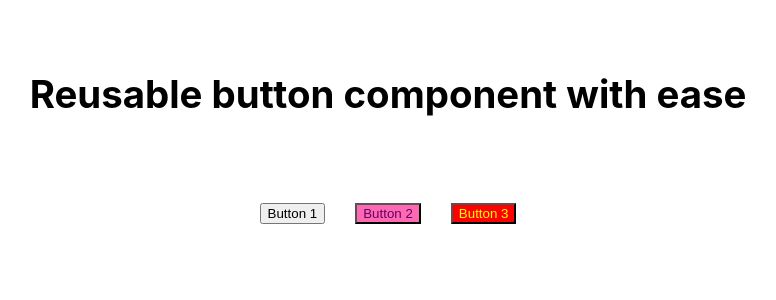
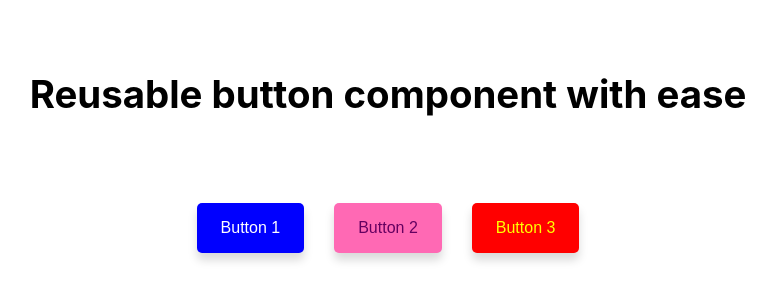
Before and after one commit to saltsthlm/reusable-component, a React (Vite) app: page / in a window 1280 px wide. Shown: the top 300 px of the page, without its empty margins (252-1028 px from the left). Built offline with nearby package versions, Linux system fonts and the light colour scheme.

Commit message:
Add styles to Button component

```diff
--- a/src/components/button.module.css
+++ b/src/components/button.module.css
@@ -1,13 +1,22 @@
-.genericButton {
+.button {
+  display: flex;
+  align-items: center;
+  justify-content: center;
+  flex-shrink: 0;
+  flex-grow: 0;
+  gap: 0.5rem;
+  max-height: 50px;
+  height: auto;
   color: white;
   background-color: #0000ff;
+  box-shadow: 0 7px 10px #00000026;
   cursor: pointer;
   font-size: 1rem;
-  padding: 1rem 1.5rem;
+  padding: 1.2rem 1.5rem;
   border: none;
   border-radius: 5px;
 }
 
-.genericButton:hover {
+.button:hover {
   filter: brightness(0.8);
 }
```
